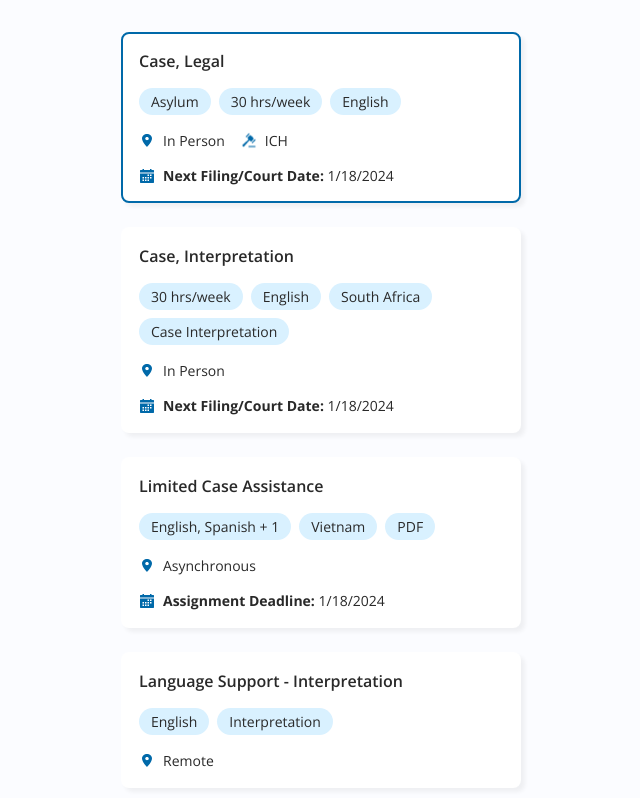
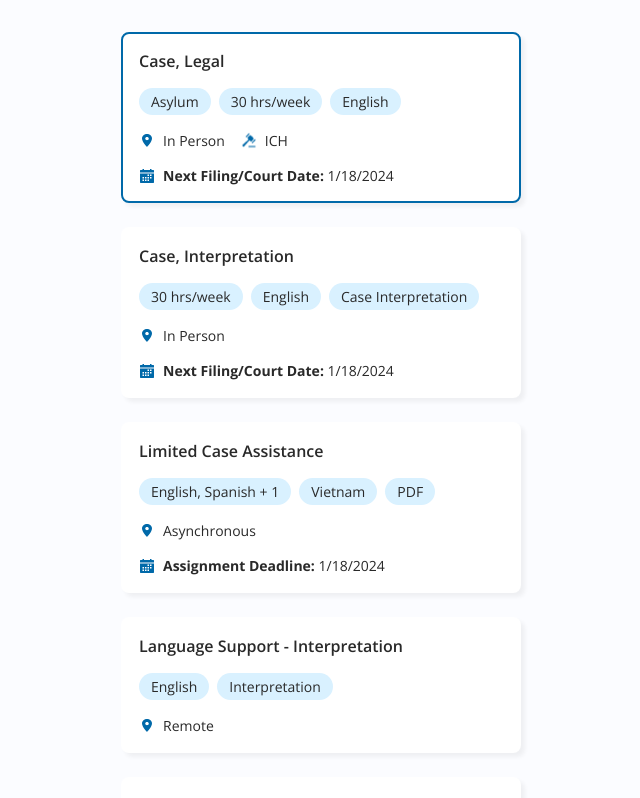
Before and after one commit to calblueprint/immigration-justice-project, a Next.js app: page /listing-card-test in a window 1280 px wide. Shown: the top 798 px of the page, without its empty margins (319-959 px from the left). Built offline with nearby package versions, Linux system fonts and the light colour scheme; no server answers.

Commit message:
remove country from case interpretation

```diff
--- a/src/components/ListingCard/index.tsx
+++ b/src/components/ListingCard/index.tsx
@@ -48,8 +48,6 @@ export default function ListingCard({
 
     // case interpretation
     if (listing.listing_type === 'CASE' && interpretation) {
-      if (listing.country) tags.push(listing.country);
-
       tags.push('Case Interpretation');
     }
 
```
